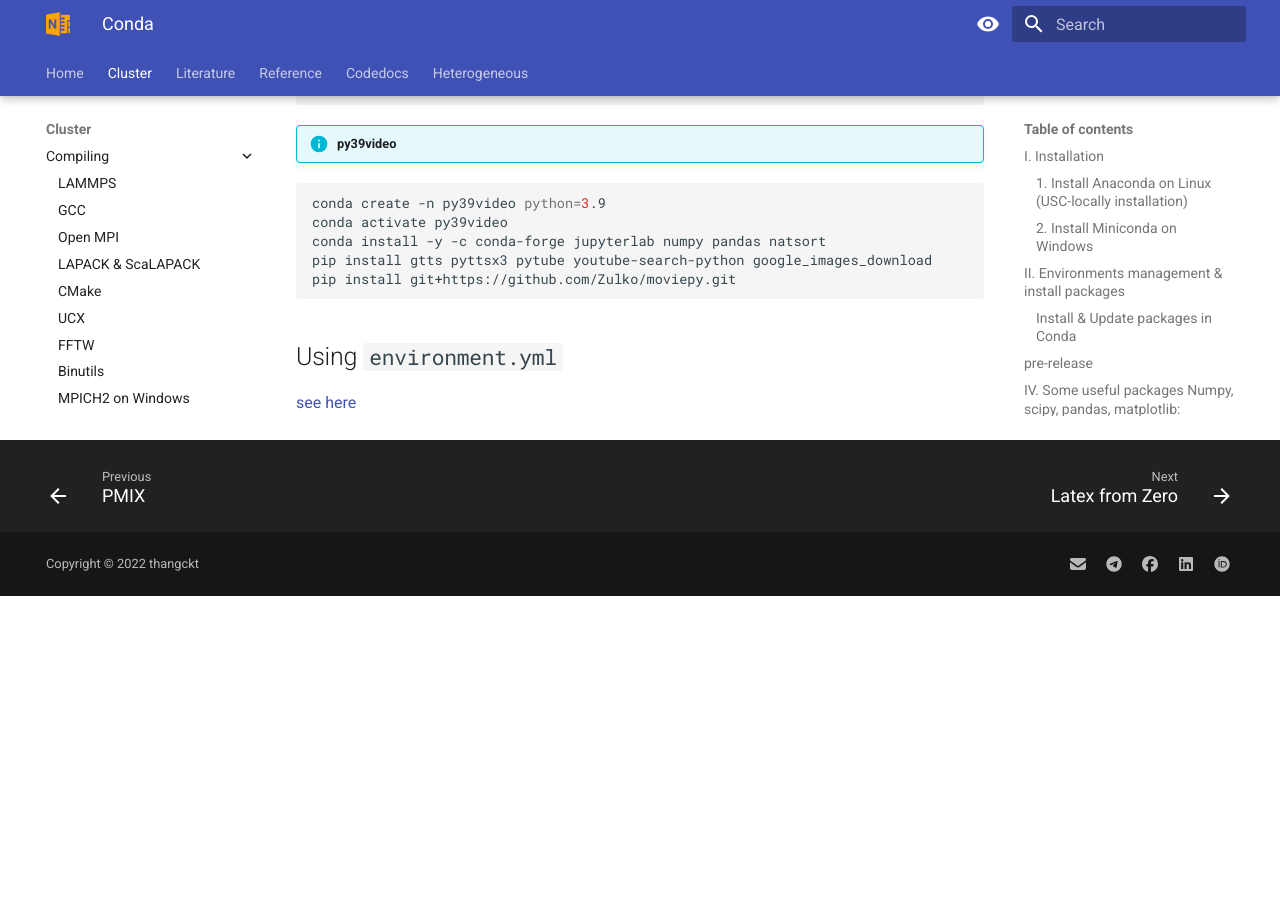
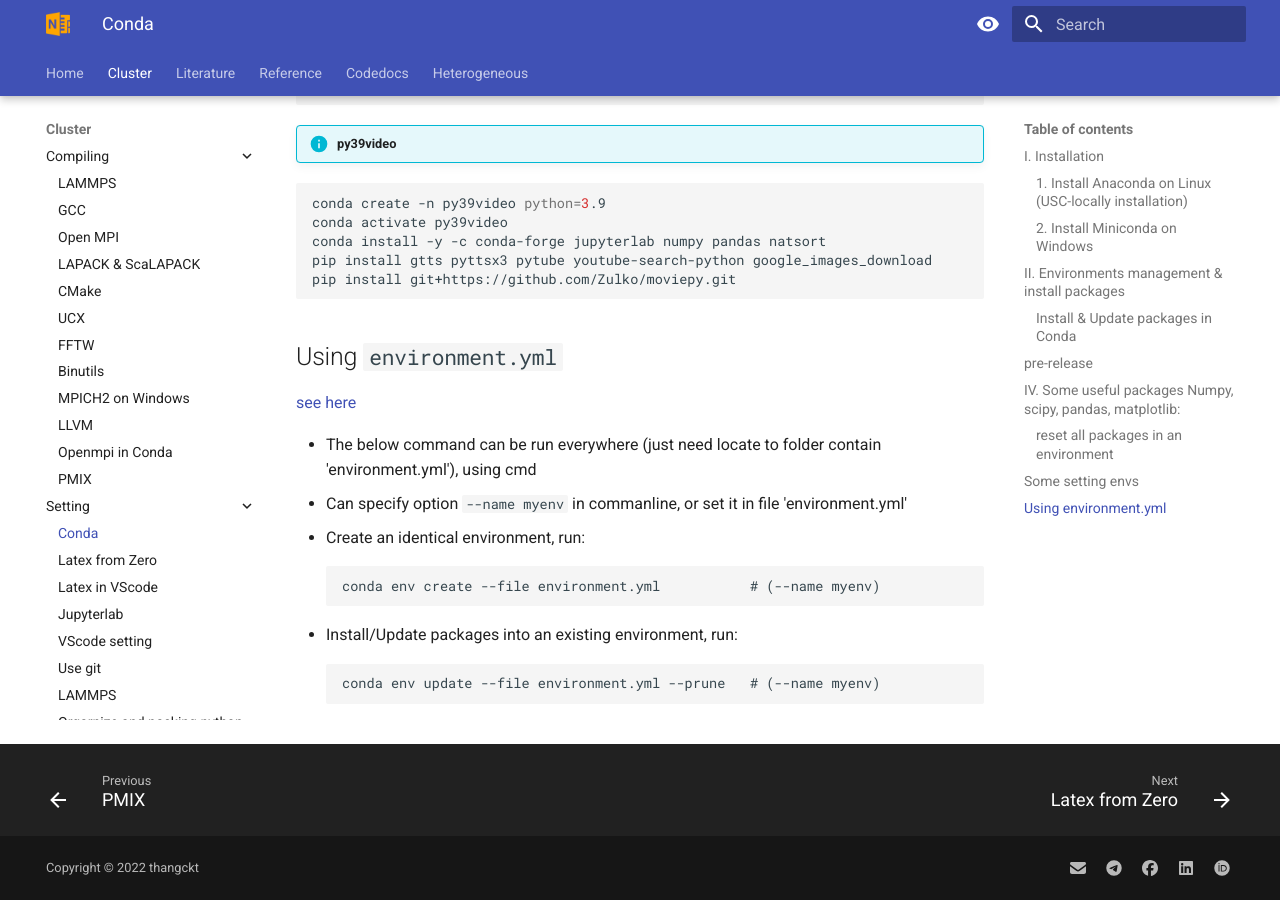
Before and after one commit to thangckt/thangckt.github.io, an MkDocs documentation site: the page built from docs/cluster/AppSetting/1_Conda.md, in a window 1280 px wide and 900 px high, scrolled down 6788 px. Built offline with MkDocs 1.6.1 and Material for MkDocs 9.7.7, drawn with Linux system fonts in a browser that asks for light colours; the version menu is left out; before the commit the page ends 7384 px from its top, so only the background shows below that.

Commit message:
Update 1_Conda.md

````diff
--- a/docs/cluster/AppSetting/1_Conda.md
+++ b/docs/cluster/AppSetting/1_Conda.md
@@ -328,3 +328,14 @@ pip install git+https://github.com/Zulko/moviepy.git
 ## Using `environment.yml`
 
 [see here](https://conda.io/projects/conda/en/latest/user-guide/tasks/manage-environments.html#create-env-from-file)
+
+- The below command can be run everywhere (just need locate to folder contain 'environment.yml'), using cmd
+- Can specify option `--name myenv` in commanline, or set it in file 'environment.yml'
+- Create an identical environment, run:
+ ```
+ conda env create --file environment.yml           # (--name myenv)
+ ```
+- Install/Update packages into an existing environment, run:
+ ```
+ conda env update --file environment.yml --prune   # (--name myenv)
+ ```
````
